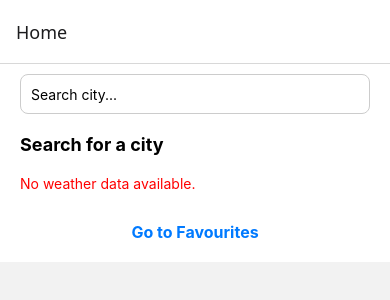
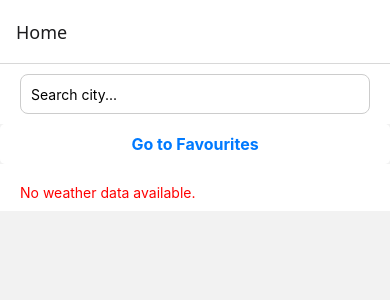
Before and after one commit to ranadealmeida/weatherapp, a React Native app: screen /Home in a window 390 px wide. Shown: the top 300 px of the page. Built offline with nearby package versions, Linux system fonts and the light colour scheme.

Commit message:
Move favourites link up and remove text

```diff
--- a/src/screens/HomeScreen.tsx
+++ b/src/screens/HomeScreen.tsx
@@ -1,18 +1,9 @@
 import React from 'react';
-import {
-  ScrollView,
-  Text,
-  StyleSheet,
-  Button,
-  View,
-  Touchable,
-  TouchableOpacity,
-} from 'react-native';
+import {ScrollView, Text, StyleSheet, TouchableOpacity} from 'react-native';
 import {useNavigation} from '@react-navigation/native';
 import SearchBarComponent from '../components/SearchBarComponent';
 import SevenDayWeatherCard from '../components/SevenDayWeatherCard';
 import {useWeather} from '../context/WeatherContext';
-import {SafeAreaView} from 'react-native-safe-area-context';
 
 const HomeScreen = () => {
   const {selectedCity, weatherData, setSelectedCity} = useWeather();
@@ -21,21 +12,17 @@ const HomeScreen = () => {
   return (
     <ScrollView>
       <SearchBarComponent onCitySelect={setSelectedCity} />
+      <TouchableOpacity
+        style={styles.button}
+        onPress={() => navigation.navigate('Favourites')}>
+        <Text style={styles.buttonText}>Go to Favourites</Text>
+      </TouchableOpacity>
       <ScrollView contentContainerStyle={styles.container}>
-        <Text style={styles.title}>
-          {selectedCity ? `Weather in ${selectedCity}` : 'Search for a city'}
-        </Text>
-
         {weatherData ? (
           <SevenDayWeatherCard weatherData={weatherData} />
         ) : (
           <Text style={styles.errorText}>No weather data available.</Text>
         )}
-        <TouchableOpacity
-          style={styles.button}
-          onPress={() => navigation.navigate('Favourites')}>
-          <Text style={styles.buttonText}>Go to Favourites</Text>
-        </TouchableOpacity>
       </ScrollView>
     </ScrollView>
   );
@@ -48,7 +35,11 @@ const styles = StyleSheet.create({
     paddingVertical: 10,
     backgroundColor: '#fff',
   },
-  title: {fontSize: 18, fontWeight: 'bold', marginBottom: 10},
+  title: {
+    fontSize: 18,
+    fontWeight: 'bold',
+    marginBottom: 10,
+  },
   errorText: {color: 'red', marginTop: 10},
   button: {
     backgroundColor: '#fff',
@@ -56,7 +47,6 @@ const styles = StyleSheet.create({
     paddingHorizontal: 20,
     borderRadius: 5,
     alignItems: 'center',
-    marginTop: 20,
   },
   buttonText: {
     color: '#007AFF',
```
